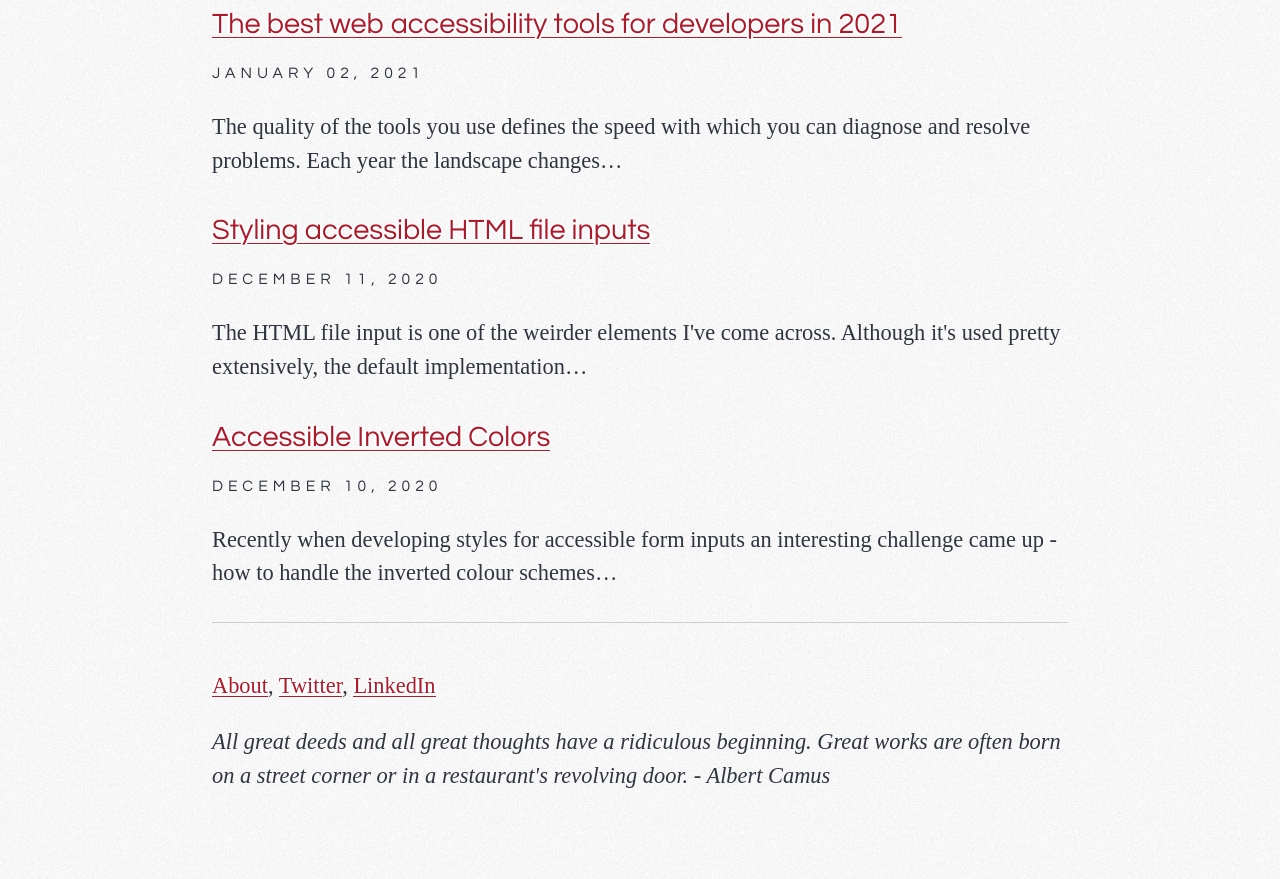
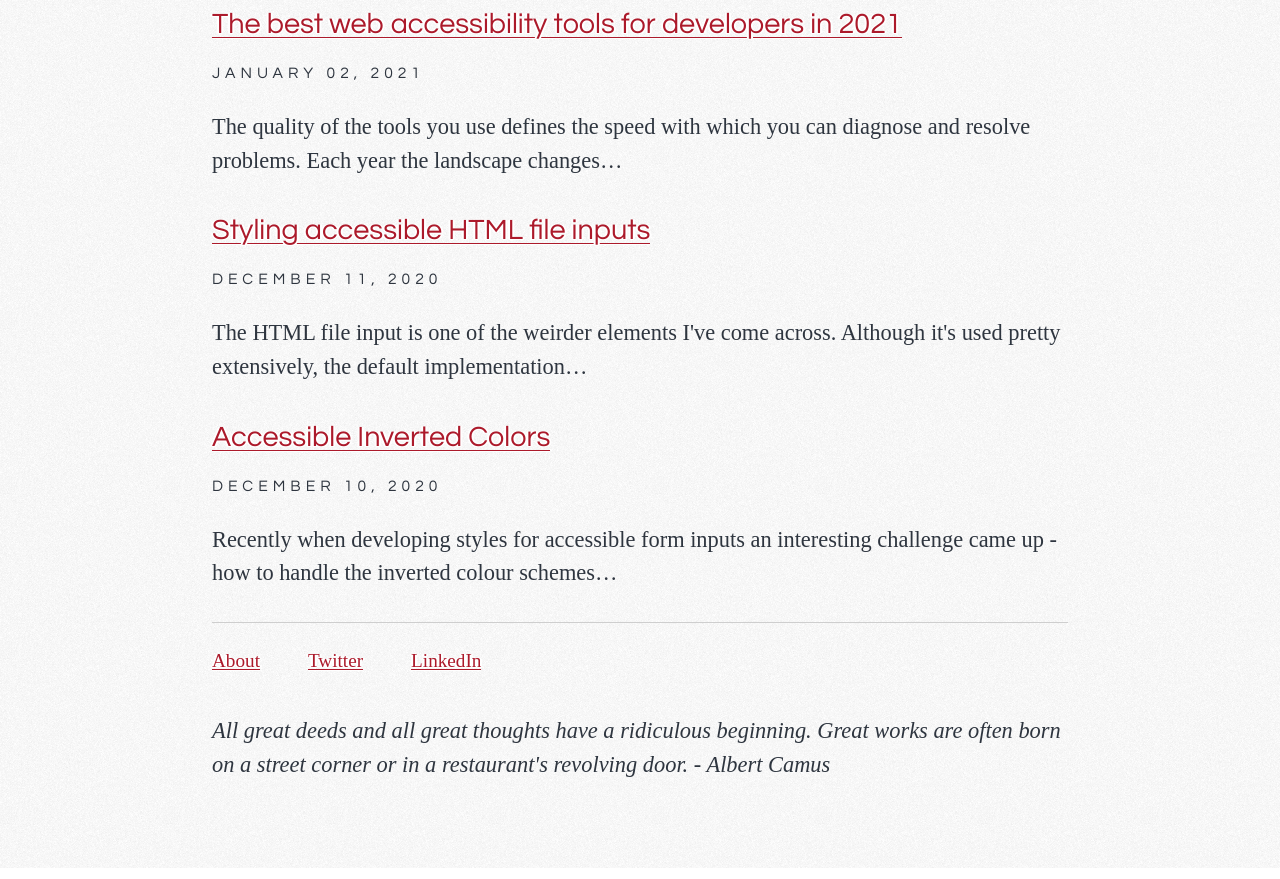
Before and after one commit to jaketracey/blog, a Gatsby site: page / in a window 1280 px wide. Shown: the part 655-1534 px from the top of the page. Built offline with nearby package versions, Linux system fonts and the light colour scheme; Gatsby itself is replaced by a stand-in of ours; some packages are replaced by stand-ins of ours; a web font is replaced by a local one.

Commit message:
not being lazy, its links

```diff
--- a/src/components/layout.js
+++ b/src/components/layout.js
@@ -34,7 +34,13 @@ const Layout = ({ location, title, description, children }) => {
       <header className="global-header">{header}</header>
       <main id="main-content">{children}</main>
       <footer className="main-footer">
-        <p class="links"><a href="/about">About</a>, <a href="https://twitter.com/jaketracey">Twitter</a>,  <a href="https://linkedin.com/in/jaketracey">LinkedIn</a></p>
+        <nav class="links" aria-label="Personal links">
+          <ul>
+            <li><a href="/about">About</a></li>
+            <li><a href="https://twitter.com/jaketracey">Twitter</a></li>
+            <li><a href="https://linkedin.com/in/jaketracey">LinkedIn</a></li>
+          </ul>
+        </nav>
         <p>All great deeds and all great thoughts have a ridiculous beginning. Great works are often born on a street corner or in a restaurant's revolving door. - Albert Camus</p>
       </footer>
     </div>
--- a/src/style.scss
+++ b/src/style.scss
@@ -120,7 +120,25 @@ body {
   font-style: italic;
 
   .links {
-    font-style: normal;
+    padding-bottom: var(--spacing-4);
+
+    ul {
+
+      font-size: var(--fontSize-2);
+      list-style: none;
+      margin: 0;
+      padding: 0;
+      font-style: normal;
+
+      li {
+        display: inline;
+        margin: 0 var(--spacing-6);
+
+        &:first-child {
+          margin-left: 0;
+        }
+      }
+    }
   }
 }
 
```
